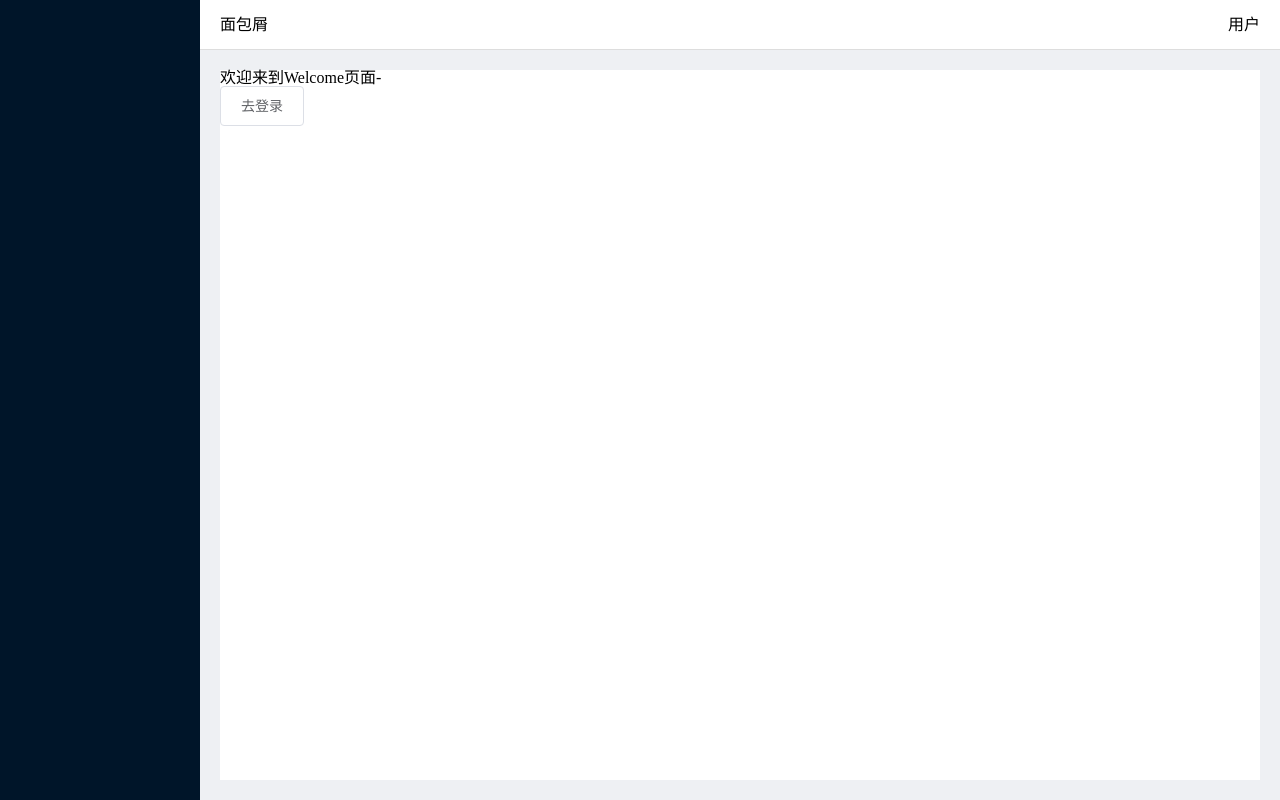
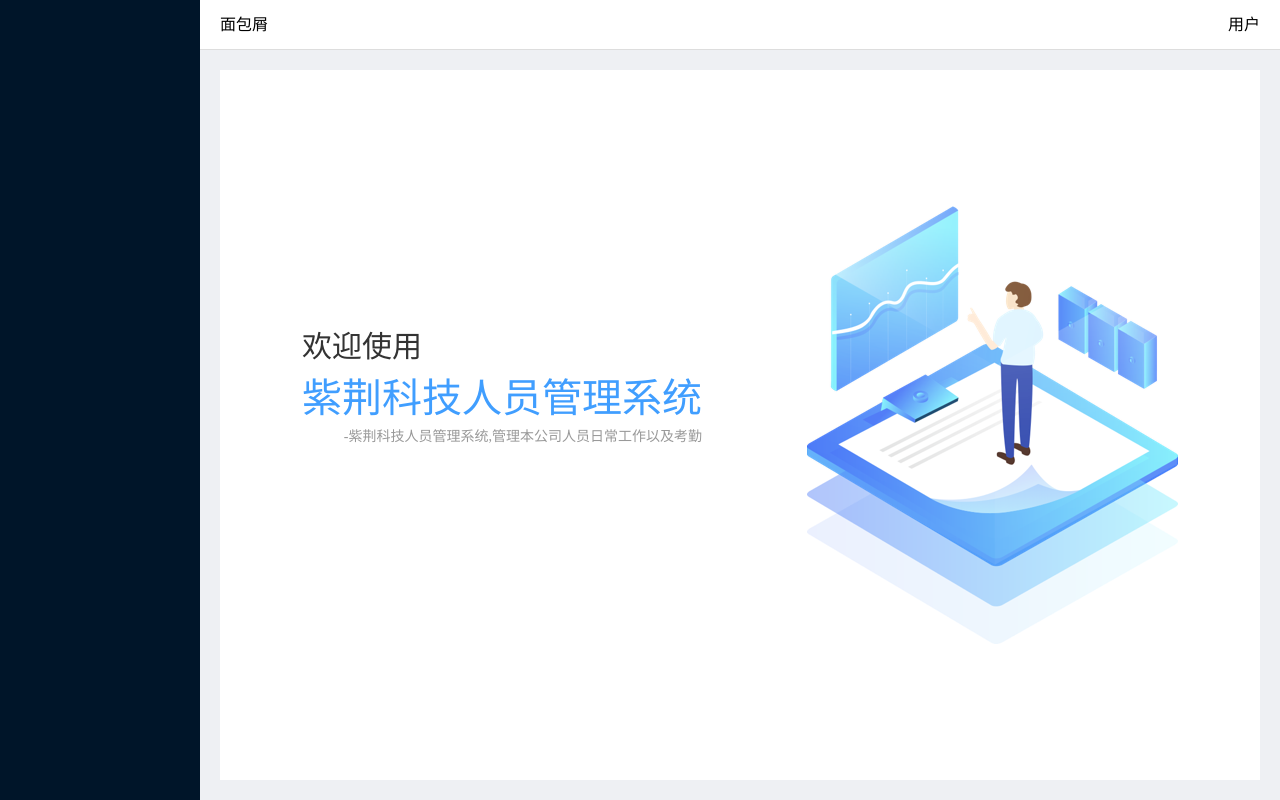
Before and after one commit to ReginYuan/manager-fe, a Vue app: page /#/welcome in a window 1280 px wide. Built offline with nearby package versions, Linux system fonts and the light colour scheme.

Commit message:
5-1 欢迎页面实现

```diff
--- a/package.json
+++ b/package.json
@@ -9,6 +9,7 @@
   "dependencies": {
     "axios": "^0.21.1",
     "element-plus": "^1.0.2-beta.40",
+    "mongoose": "^5.12.13",
     "vuex": "^4.0.0"
   },
   "devDependencies": {
--- a/src/api/index.js
+++ b/src/api/index.js
@@ -14,8 +14,7 @@ export default {
     return request({
       url: '/users/login',
       method: 'post',
-      data: params,
-      mock: true
+      data: params
     })
   }
 }
--- a/src/config/index.js
+++ b/src/config/index.js
@@ -4,7 +4,7 @@
 const env = import.meta.env.MODE || 'prod';
 const EnvConfig = {
   dev: { //开发环境
-    baseApi: '/',
+    baseApi: '/api',
     mockApi: 'https://www.fastmock.site/mock/b6c70fa8747a78b3dfd8acdde935d3f3/api'
   },
   test: { //测试环境
@@ -18,7 +18,7 @@ const EnvConfig = {
 }
 export default {
   env,//开发环境
-  mock: true, //是否启用mock
+  mock: false, //是否启用mock
   namespace: 'manager',//命名空间用于区分storage
   ...EnvConfig[env] //解构出对应的开发环境
 }
--- a/src/utils/request.js
+++ b/src/utils/request.js
@@ -8,17 +8,16 @@ import router from '../router/index.js'
 import config from '../config/index.js'
 
 //设置自定义报错
-const TOKEN_INVALID = 'Token认证失败,请重新登陆'
-const NETWORK_ERROR = '网络请求异常,请稍后重试'
+const TOKEN_INVALID = 'Token认证失败，请重新登录'
+const NETWORK_ERROR = '网络请求异常，请稍后重试'
 
-// 创建axios实例对象,添加全局配置
+// 创建axios实例对象，添加全局配置
 const service = axios.create({
   baseURL: config.baseApi,
   timeout: 8000
 })
 
 // 请求拦截
-
 service.interceptors.request.use((req) => {
   //TO-DO
   const headers = req.headers;
@@ -26,19 +25,19 @@ service.interceptors.request.use((req) => {
   return req;
 })
 
+
 // 响应拦截
-
 service.interceptors.response.use((res) => {
   const { code, data, msg } = res.data;
   if (code === 200) {
     return data;
-  } else if (code === 40001) {
+  } else if (code === 500001) {
     // 提示异常
     ElMessage.error(TOKEN_INVALID)
     // 跳转到登录页面
     setTimeout(() => {
       router.push('/login')
-    }, 15000)
+    }, 1500)
     // 向控制台抛出异常
     return Promise.reject(TOKEN_INVALID)
   } else {
@@ -48,6 +47,7 @@ service.interceptors.response.use((res) => {
     return Promise.reject(msg || NETWORK_ERROR)
   }
 })
+
 
 /**
  * 请求核心函数
@@ -59,10 +59,11 @@ function request (options) {
     // 转换类型
     options.params = options.data;
   }
+  let isMock = config.mock;
   // 如果mock接口不是undefined
   if (typeof options.mock != 'undefined') {
     //设置的mook覆盖全局的moock
-    config.mock = options.mock
+    isMock = options.mock
   }
   // 如果是生产环境
   if (config.env === 'prod') {
@@ -70,7 +71,7 @@ function request (options) {
     service.defaults.baseURL = config.baseApi
   } else {
     // 如果开启mock 就启用 config.mockApi 如果没开启mock就启用config.baseApi
-    service.defaults.baseURL = config.mock ? config.mockApi : config.baseApi
+    service.defaults.baseURL = isMock ? config.mockApi : config.baseApi
   }
   return service(options)
 }
--- a/src/views/Login.vue
+++ b/src/views/Login.vue
@@ -7,7 +7,11 @@
           <el-input prefix-icon="el-icon-user" v-model="user.userName" />
         </el-form-item>
         <el-form-item prop="userPwd">
-          <el-input prefix-icon="el-icon-view" v-model="user.userPwd" />
+          <el-input
+            prefix-icon="el-icon-view"
+            show-password
+            v-model="user.userPwd"
+          />
         </el-form-item>
         <el-form-item>
           <el-button type="primary" class="btn-login" @click="login"
@@ -49,7 +53,7 @@ export default {
             console.log(res)
             // 保存数据
             this.$store.commit('saveUserInfo', res)
-            // this.$router.push('/welcome')
+            this.$router.push('/welcome')
           })
         } else {
           return false
--- a/src/views/Welcome.vue
+++ b/src/views/Welcome.vue
@@ -1,7 +1,14 @@
 <template>
   <div class="welcome">
-    <h1>欢迎来到Welcome页面-{{ msg }}</h1>
-    <el-button type="default" @click="goLogin">去登录</el-button>
+    <div class="content">
+      <div class="sub-title">欢迎使用</div>
+      <div class="title">紫荆科技人员管理系统</div>
+      <div class="desc">
+        -紫荆科技人员管理系统,管理本公司人员日常工作以及考勤
+      </div>
+    </div>
+    <div class="img"></div>
+    <!-- <el-button type="default" @click="goLogin">去登录</el-button> -->
   </div>
 </template>
 <script>
@@ -23,7 +30,36 @@ export default defineComponent({
 
 })
 </script>
-<style scoped>
+<style  lang="scss" scoped>
 .welcome {
+  display: flex;
+  justify-content: center;
+  align-items: center;
+  height: 100%;
+  .content {
+    position: relative;
+    bottom: 40px;
+    .sub-title {
+      font-size: 30px;
+      line-height: 42px;
+      color: #333;
+    }
+    .title {
+      font-size: 40px;
+      line-height: 62px;
+      color: #409eff;
+    }
+    .desc {
+      text-align: right;
+      font-size: 14px;
+      color: #999;
+    }
+  }
+  .img {
+    margin-left: 105px;
+    background-image: url('./../assets/images/welcome.png');
+    width: 371px;
+    height: 438px;
+  }
 }
 </style>
--- a/vite.config.js
+++ b/vite.config.js
@@ -5,7 +5,12 @@ import vue from '@vitejs/plugin-vue'
 export default defineConfig({
   server: {
     host: 'localhost',//配置主机名
-    port: 8080//配置端口号
+    port: 8080,//配置端口号
+    proxy: {//代理
+      "/api": {
+        target: "http://localhost:3000"
+      }
+    }
   },
   plugins: [vue()]
 })
```
Also changed, not shown: 1 other file (tests, documents, lock files or other folders).
